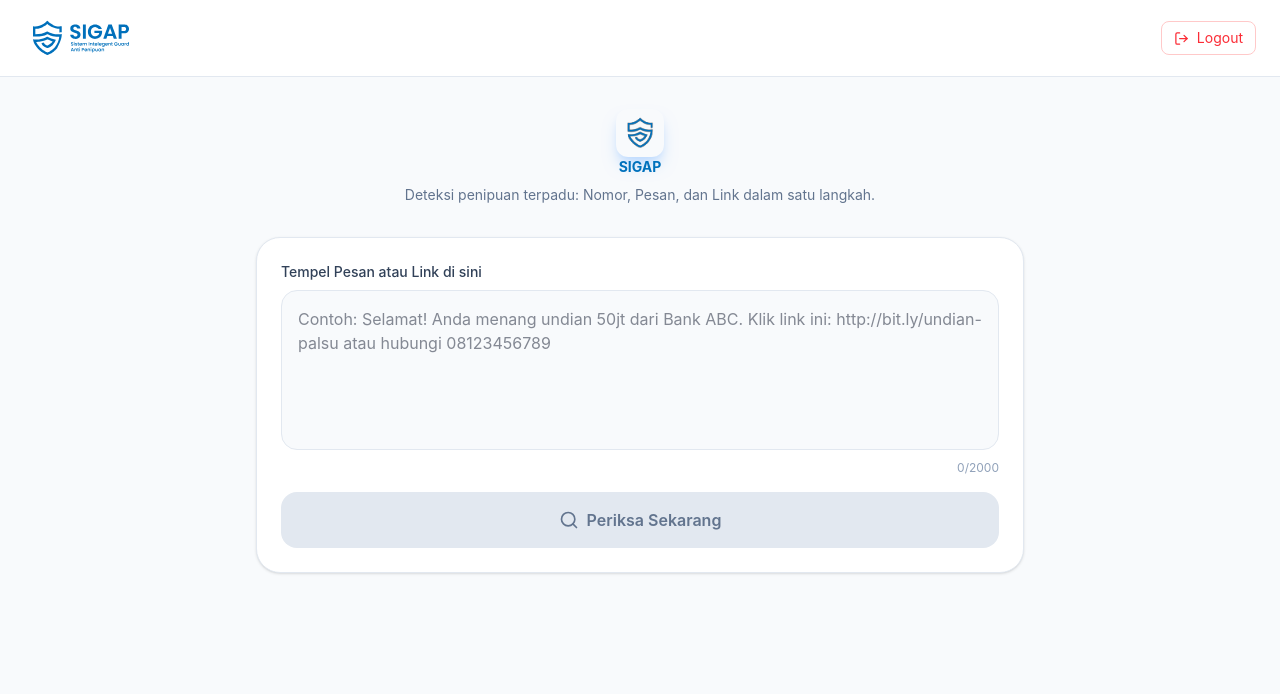
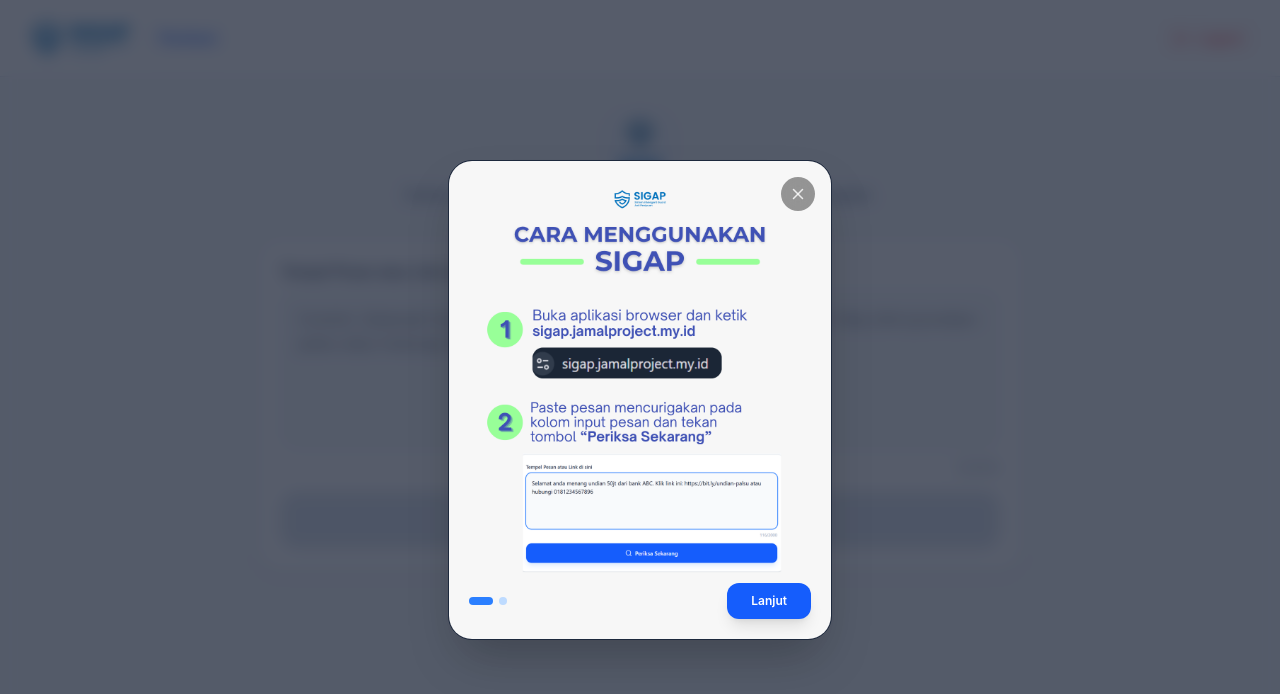
Before and after one commit to BangJamall/Siaga-AI-Prototype, a React (Vite) app: page / in a window 1280 px wide. Shown: the top 694 px of the page. Built offline with nearby package versions, Linux system fonts and the light colour scheme.

Commit message:
feat: walktrough pada awal halaman dan tombol panduan di navbar

```diff
--- /dev/null
+++ b/src/components/walktroughModal.jsx
@@ -0,0 +1,96 @@
+import { useState, useEffect, useRef } from 'react';
+import { X } from 'lucide-react';
+
+const SLIDES = [
+  '/public/1.png',
+  '/public/2.png'
+];
+
+export default function WalkthroughModal({ isOpenExternal, onCloseExternal }) {
+  // 1. Set state awal langsung true agar selalu muncul saat refresh
+  const [isOpen, setIsOpen] = useState(true);
+  const [currentIndex, setCurrentIndex] = useState(0);
+
+  // Ref untuk menandai render pertama
+  const isInitialMount = useRef(true);
+
+  // 2. Handle pembukaan manual dari Navbar tanpa mengganggu render pertama
+  useEffect(() => {
+    if (isInitialMount.current) {
+      isInitialMount.current = false;
+      return; // Abaikan check pertama kali agar modal tidak langsung tertutup
+    }
+
+    if (isOpenExternal) {
+      setIsOpen(true);
+      setCurrentIndex(0); // Reset ke slide pertama
+    }
+  }, [isOpenExternal]);
+
+  const handleClose = () => {
+    setIsOpen(false);
+    if (onCloseExternal) onCloseExternal();
+  };
+
+  const handleNext = () => {
+    if (currentIndex < SLIDES.length - 1) {
+      setCurrentIndex((prev) => prev + 1);
+    } else {
+      handleClose();
+    }
+  };
+
+  if (!isOpen) return null;
+
+  return (
+    <div className="fixed inset-0 z-50 flex items-center justify-center bg-slate-900/70 p-4 backdrop-blur-sm animate-fade-in">
+
+      {/* Kartu Rasio 4:5 Full Foto */}
+      <div className="relative w-full max-w-sm aspect-[4/5] bg-slate-900 rounded-3xl overflow-hidden shadow-2xl border border-slate-800">
+
+        {/* Gambar Background 4:5 */}
+        <img
+          src={SLIDES[currentIndex]}
+          alt={`Walkthrough Step ${currentIndex + 1}`}
+          className="absolute inset-0 w-full h-full object-cover"
+        />
+
+        {/* Gradasi Overlay */}
+        <div/>
+
+        {/* Tombol Silang (Close) */}
+        <button
+          onClick={handleClose}
+          className="absolute top-4 right-4 p-2 text-white/80 hover:text-white bg-black/40 hover:bg-black/60 backdrop-blur-md rounded-full transition-all z-10 cursor-pointer"
+          aria-label="Tutup Panduan"
+        >
+          <X size={18} />
+        </button>
+
+        {/* Footer Navigasi */}
+        <div className="absolute bottom-0 left-0 right-0 p-5 flex items-center justify-between z-10">
+          {/* Indikator Titik */}
+          <div className="flex gap-1.5">
+            {SLIDES.map((_, idx) => (
+              <span
+                key={idx}
+                className={`h-2 rounded-full transition-all duration-300 ${
+                  idx === currentIndex ? 'w-6 bg-blue-500' : 'w-2 bg-blue-200'
+                }`}
+              />
+            ))}
+          </div>
+
+          {/* Tombol Lanjut / Mulai */}
+          <button
+            onClick={handleNext}
+            className="bg-blue-600 hover:bg-blue-700 text-white px-6 py-2.5 rounded-xl font-semibold text-xs shadow-lg active:scale-95 transition-all cursor-pointer"
+          >
+            {currentIndex === SLIDES.length - 1 ? 'Mulai' : 'Lanjut'}
+          </button>
+        </div>
+
+      </div>
+    </div>
+  );
+}
--- a/src/pages/Dashboard.jsx
+++ b/src/pages/Dashboard.jsx
@@ -7,6 +7,7 @@
     Loader2,
     LogOut,
 } from 'lucide-react';
+import WalkthroughModal from '../components/walktroughModal';
 
 export default function Dashboard() {
 
@@ -14,6 +15,7 @@
     const [isAnalyzing, setIsAnalyzing] = useState(false);
     const [result, setResult] = useState(null);
     const [backendData, setBackendData] = useState(null);
+    const [showWalkthrough, setShowWalkthrough] = useState(false);
     const MAX_MESSAGE_LENGTH = 2000;
 
 
@@ -77,6 +79,13 @@
             <nav className="bg-white border-b border-slate-200 px-6 py-3 flex items-center justify-between">
                 <div className="flex items-center gap-2">
                     <img src="/Sigap-06.svg" alt="Logo" className="h-13 p-2 rounded-lg" />
+                    <button
+                        onClick={() => setShowWalkthrough(true)}
+                        className="flex items-center gap-1.5 text-sm text-blue-600 hover:text-blue-600 border border-slate-200 hover:bg-slate-50 px-3 py-1.5 rounded-lg transition cursor-pointer font-medium"
+                        type="button"
+                    >
+                        Panduan
+                    </button>
                 </div>
                 <div className="flex items-center gap-4">
                     <button
@@ -289,7 +298,10 @@
                             </div>
                         </div>
                     )}
-
+                    <WalkthroughModal
+                        isOpenExternal={showWalkthrough}
+                        onCloseExternal={() => setShowWalkthrough(false)}
+                    />
                     {/* {backendData && (
                         <div className="bg-white rounded-3xl shadow-sm border border-slate-200 p-6 mt-6">
                             <h2 className="text-lg font-bold mb-3">Respons Backend</h2>
```
Also changed, not shown: public/1.png (added), public/2.png (added).
